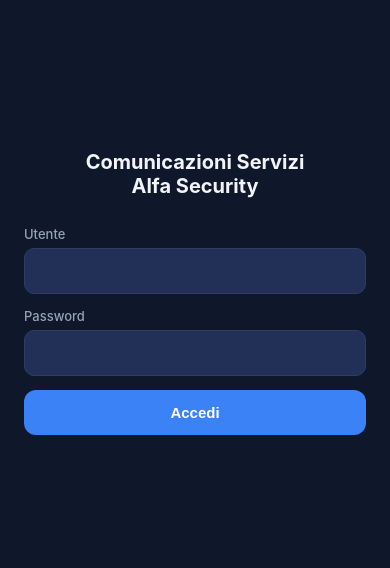
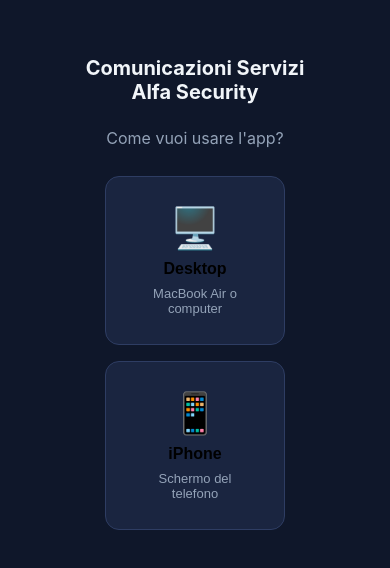
Before and after one commit to alfadet/comunicazioni-servizi, a React (Vite) app in the folder frontend/: page / in a window 390 px wide. Shown: the part 136-704 px from the top of the page. Built offline with nearby package versions, Linux system fonts and the light colour scheme.

Commit message:
Aggiunge scelta vista Desktop/iPhone con layout adattivo (sidebar, modali centrate)

```diff
--- a/frontend/src/App.jsx
+++ b/frontend/src/App.jsx
@@ -1,5 +1,6 @@
 import React, { useEffect, useState, useCallback } from 'react';
 import Login from './Login.jsx';
+import ViewModeSelector from './ViewModeSelector.jsx';
 import CommunicationForm from './CommunicationForm.jsx';
 import OperatorsPanel from './OperatorsPanel.jsx';
 import SitesPanel from './SitesPanel.jsx';
@@ -8,6 +9,7 @@
 
 export default function App() {
   const [username, setUsername] = useState(null);
+  const [viewMode, setViewMode] = useState(() => localStorage.getItem('viewMode'));
   const [view, setView] = useState('form');
   const [operators, setOperators] = useState([]);
   const [sites, setSites] = useState([]);
@@ -33,6 +35,19 @@
   }, []);
 
   useEffect(() => {
+    if (viewMode) document.documentElement.setAttribute('data-view', viewMode);
+  }, [viewMode]);
+
+  function selectViewMode(mode) {
+    localStorage.setItem('viewMode', mode);
+    setViewMode(mode);
+  }
+
+  function toggleViewMode() {
+    selectViewMode(viewMode === 'desktop' ? 'mobile' : 'desktop');
+  }
+
+  useEffect(() => {
     if (!username) return;
     loadOperators();
     loadSites();
@@ -56,15 +71,24 @@
     setView('form');
   }
 
+  if (!viewMode) {
+    return <ViewModeSelector onSelect={selectViewMode} />;
+  }
+
   if (!username) {
-    return <Login onLogin={handleLogin} />;
+    return <Login onLogin={handleLogin} onChangeViewMode={() => setViewMode(null)} />;
   }
 
   return (
     <div className="app">
       <div className="topbar">
         <h1>Servizi Alfa Security</h1>
-        <button className="logout-btn" onClick={logout}>Esci</button>
+        <div style={{ display: 'flex', alignItems: 'center', gap: 14 }}>
+          <button className="logout-btn" onClick={toggleViewMode} title="Cambia visualizzazione">
+            {viewMode === 'desktop' ? '📱' : '🖥️'}
+          </button>
+          <button className="logout-btn" onClick={logout}>Esci</button>
+        </div>
       </div>
 
       <main>
--- a/frontend/src/Login.jsx
+++ b/frontend/src/Login.jsx
@@ -1,7 +1,7 @@
 import React, { useState } from 'react';
 import { api } from './api.js';
 
-export default function Login({ onLogin }) {
+export default function Login({ onLogin, onChangeViewMode }) {
   const [username, setUsername] = useState('');
   const [password, setPassword] = useState('');
   const [error, setError] = useState('');
@@ -45,6 +45,9 @@
           {loading ? 'Accesso in corso...' : 'Accedi'}
         </button>
       </form>
+      <button className="btn-ghost" style={{ margin: '16px auto 0', display: 'block' }} onClick={onChangeViewMode}>
+        Cambia visualizzazione
+      </button>
     </div>
   );
 }
--- /dev/null
+++ b/frontend/src/ViewModeSelector.jsx
@@ -0,0 +1,22 @@
+import React from 'react';
+
+export default function ViewModeSelector({ onSelect }) {
+  return (
+    <div className="view-mode-screen">
+      <h1>Comunicazioni Servizi<br />Alfa Security</h1>
+      <p className="view-mode-subtitle">Come vuoi usare l'app?</p>
+      <div className="view-mode-options">
+        <button className="view-mode-card" onClick={() => onSelect('desktop')}>
+          <span className="view-mode-icon">🖥️</span>
+          <span className="view-mode-title">Desktop</span>
+          <span className="view-mode-desc">MacBook Air o computer</span>
+        </button>
+        <button className="view-mode-card" onClick={() => onSelect('mobile')}>
+          <span className="view-mode-icon">📱</span>
+          <span className="view-mode-title">iPhone</span>
+          <span className="view-mode-desc">Schermo del telefono</span>
+        </button>
+      </div>
+    </div>
+  );
+}
--- a/frontend/src/styles.css
+++ b/frontend/src/styles.css
@@ -252,7 +252,8 @@
 .operator-picker .picker-list {
   flex: 1;
   overflow-y: auto;
-  padding: 8px 16px calc(env(safe-area-inset-bottom) + 90px);
+  padding: 8px 16px;
+  min-height: 0;
 }
 
 .operator-row {
@@ -271,10 +272,7 @@
 }
 
 .picker-footer {
-  position: fixed;
-  bottom: 0;
-  left: 0;
-  right: 0;
+  flex-shrink: 0;
   padding: 12px 16px calc(env(safe-area-inset-bottom) + 12px);
   background: var(--surface);
   border-top: 1px solid var(--border);
@@ -375,3 +373,157 @@
   display: flex;
   gap: 10px;
 }
+
+/* ---- Selettore visualizzazione iniziale ---- */
+
+.view-mode-screen {
+  flex: 1;
+  min-height: 100vh;
+  min-height: 100dvh;
+  display: flex;
+  flex-direction: column;
+  align-items: center;
+  justify-content: center;
+  padding: 24px;
+  text-align: center;
+}
+
+.view-mode-screen h1 {
+  font-size: 20px;
+  margin-bottom: 8px;
+}
+
+.view-mode-subtitle {
+  color: var(--text-dim);
+  margin-bottom: 28px;
+}
+
+.view-mode-options {
+  display: flex;
+  gap: 16px;
+  flex-wrap: wrap;
+  justify-content: center;
+}
+
+.view-mode-card {
+  background: var(--surface);
+  border: 1px solid var(--border);
+  border-radius: var(--radius);
+  padding: 28px 32px;
+  display: flex;
+  flex-direction: column;
+  align-items: center;
+  gap: 8px;
+  width: 180px;
+  cursor: pointer;
+}
+
+.view-mode-card:hover {
+  border-color: var(--accent);
+}
+
+.view-mode-icon {
+  font-size: 40px;
+}
+
+.view-mode-title {
+  font-size: 16px;
+  font-weight: 700;
+}
+
+.view-mode-desc {
+  font-size: 13px;
+  color: var(--text-dim);
+}
+
+/* ---- Modalità Desktop ---- */
+
+:root[data-view="desktop"] body {
+  display: flex;
+  justify-content: center;
+}
+
+:root[data-view="desktop"] .login-screen,
+:root[data-view="desktop"] .view-mode-screen {
+  width: 100%;
+}
+
+:root[data-view="desktop"] .login-screen {
+  max-width: 380px;
+  margin: 0 auto;
+}
+
+:root[data-view="desktop"] .app {
+  display: grid;
+  grid-template-columns: 220px minmax(0, 1fr);
+  grid-template-rows: auto 1fr;
+  grid-template-areas: "sidebar topbar" "sidebar main";
+  min-height: 100vh;
+  min-height: 100dvh;
+  width: 100%;
+  max-width: 1100px;
+}
+
+:root[data-view="desktop"] .topbar {
+  grid-area: topbar;
+  position: static;
+  padding: 18px 28px;
+}
+
+:root[data-view="desktop"] main {
+  grid-area: main;
+  max-width: 720px;
+  width: 100%;
+  margin: 0 auto;
+  padding: 28px 28px 60px;
+}
+
+:root[data-view="desktop"] .bottom-nav {
+  grid-area: sidebar;
+  position: static;
+  flex-direction: column;
+  align-items: stretch;
+  height: 100%;
+  border-top: none;
+  border-right: 1px solid var(--border);
+  padding: 20px 12px;
+  gap: 4px;
+}
+
+:root[data-view="desktop"] .bottom-nav button {
+  flex: 0 0 auto;
+  flex-direction: row;
+  justify-content: flex-start;
+  gap: 10px;
+  padding: 11px 14px;
+  font-size: 14px;
+  border-radius: 10px;
+}
+
+:root[data-view="desktop"] .bottom-nav {
+  justify-content: flex-start;
+}
+
+:root[data-view="desktop"] .bottom-nav .icon {
+  font-size: 17px;
+}
+
+:root[data-view="desktop"] .sticky-actions {
+  position: static;
+  background: none;
+  padding: 20px 0 0;
+}
+
+:root[data-view="desktop"] .operator-picker {
+  inset: auto;
+  top: 50%;
+  left: 50%;
+  transform: translate(-50%, -50%);
+  width: 460px;
+  max-width: 90vw;
+  height: 560px;
+  max-height: 80vh;
+  border-radius: 16px;
+  border: 1px solid var(--border);
+  box-shadow: 0 0 0 9999px rgba(0, 0, 0, 0.6), 0 20px 60px rgba(0, 0, 0, 0.5);
+}
```
